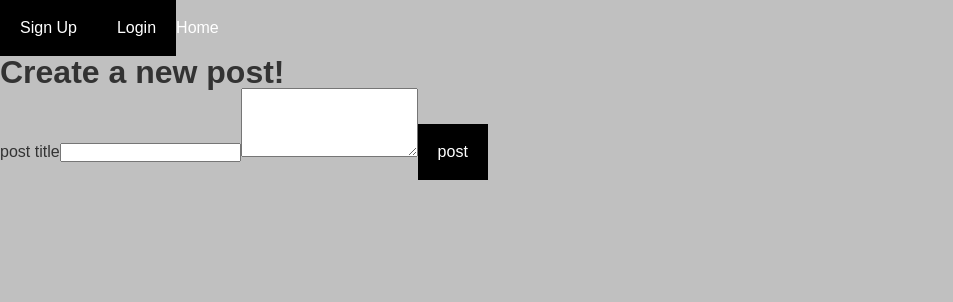
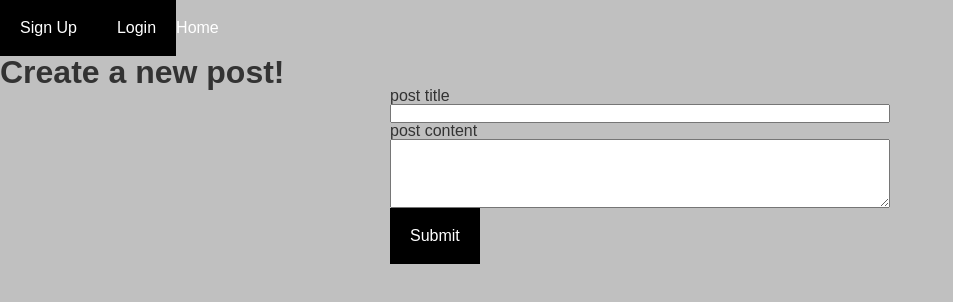
Before and after one commit to andypixels123/week09-assignment, a Next.js app: page /posts/new-post in a window 1280 px wide. Shown: the top 302 px of the page, without its empty margins (0-953 px from the left). Built offline with nearby package versions, Linux system fonts and the light colour scheme; no server answers.

Commit message:
BUILD: basic structure and navigation routes

```diff
--- /dev/null
+++ b/src/app/create-profile/page.js
@@ -0,0 +1,35 @@
+import Header from "@/components/Header"
+import { SignedIn } from "@clerk/nextjs"
+
+export default function CreateProfile() {
+    // function handleSubmit() {
+
+    // }
+
+    return (
+        // todo: check if we are signed in after signing up
+        <>
+
+        <Header />
+            <SignedIn>
+                <form>
+                    <label htmlFor="user-name">Name</label>
+                    <input type="text" name="user-name" required />
+
+                    <label htmlFor="user-age">Age</label>
+                    <input type="text" name="user-age" required />
+
+                    <label htmlFor="user-gender">Gender</label>
+                    <input type="text" name="user-gender" required />
+
+                    <label htmlFor="user-hobbies">Hobbies</label>
+                    <textarea type="text" name="user-hobbies" required />
+
+                    <button>Submit</button>
+                </form>
+            </SignedIn>
+
+            {/* add redirect to profile page? redirect(); on form submission */}
+        </>
+    )
+}
--- a/src/app/globals.css
+++ b/src/app/globals.css
@@ -24,6 +24,20 @@ button {
     font-size: 100%;
 }
 
+form {
+    max-width: 500px;
+    margin: auto;
+}
+
+label {
+    padding: 0 0 10px 0;
+}
+
+input, textarea {
+    display: block;
+    width: 100%;
+}
+
 button {
     padding: 20px;
     color: #fff;
--- a/src/app/posts/new-post/page.js
+++ b/src/app/posts/new-post/page.js
@@ -1,17 +1,22 @@
-//TODO: render a form to INSERT post data into the posts table
+// todo: render a form to INSERT post data into the posts table
 //- We also need to insert the userId into the posts table, make sure you have some SQL that READS the userId from the user's table OR use the auth() function from clerk to get the userId
 import Header from "@/components/Header";
+import { SignedIn } from "@clerk/nextjs";
+import Link from "next/link";
 export default function NewPost() {
   return (
     <>
       <Header />
+      <SignedIn>
+        <Link href="/profile/:[username]">Profile</Link>
+      </SignedIn>
       <h1>Create a new post!</h1>
-      <form action="">
-        <label htmlFor="title">post title</label>
-        <input type="text" name="title" />
-        <label htmlFor="comment"></label>
-        <textarea type="text" rows={5} name="comment"></textarea>
-        <button type="submit">post</button>
+      <form>
+        <label htmlFor="post-title">post title</label>
+        <input type="text" name="post-title" />
+        <label htmlFor="user-post">post content</label>
+        <textarea type="text" rows={5} name="user-post"></textarea>
+        <button type="submit">Submit</button>
       </form>
     </>
   );
--- a/src/app/posts/page.js
+++ b/src/app/posts/page.js
@@ -1,14 +1,18 @@
-//TODO: render a form to INSERT post data into the posts table
-//- We also need to insert the userId into the posts table, make sure you have some SQL that READS the userId from the user's table OR use the auth() function from clerk to get the userId
+// todo: select posts from db show posts, comments, likes on page
 
 import Header from "@/components/Header";
+import { SignedIn } from "@clerk/nextjs";
+import Link from "next/link";
 
 export default function Posts() {
   return (
     <>
       <Header />
-      <h1>View posts</h1>
-      <form action=""></form>
+      <h1>Timeline Posts</h1>
+      {/* show posts here */}
+      <SignedIn>
+        <Link href="/posts/new-post">add a new post</Link>
+      </SignedIn>
     </>
   );
 }
--- a/src/app/profile/[username]/page.js
+++ b/src/app/profile/[username]/page.js
@@ -3,6 +3,7 @@
 //- READ user's posts: render a list of user's personal posts
 
 import Header from "@/components/Header";
+import Link from "next/link";
 
 //Tips
 //- The Clerk userId does NOT exist until the user signs up --> show sign-up and sign-in buttons first thing (e.g. your Home page can be public, the rest of routes are protected)
@@ -16,8 +17,10 @@ export default function ProfilePage() {
   return (
     <>
     <Header />
-      <h1>User&apos;s info</h1>
-      <h1>User&apos;s posts</h1>
+      <h1>User&apos;s Profile Page</h1>
+      <h2>User&apos;s Info</h2>
+      <h3>User&apos;s posts</h3>
+      <Link href="/posts">Posts</Link>
     </>
   );
 }
--- a/src/app/sign-up/[[...sign-up]]/page.js
+++ b/src/app/sign-up/[[...sign-up]]/page.js
@@ -15,13 +15,6 @@ export default function SignUpPage() {
       <div className="sign-up">
         <SignUp />
       </div>
-      <SignedIn>
-        <form>
-          <input type="text" name="nickname" />
-          <textarea type="text" name="bio" />
-          <input type="number" name="age" />
-        </form>
-      </SignedIn>
     </>
   );
 }
```
